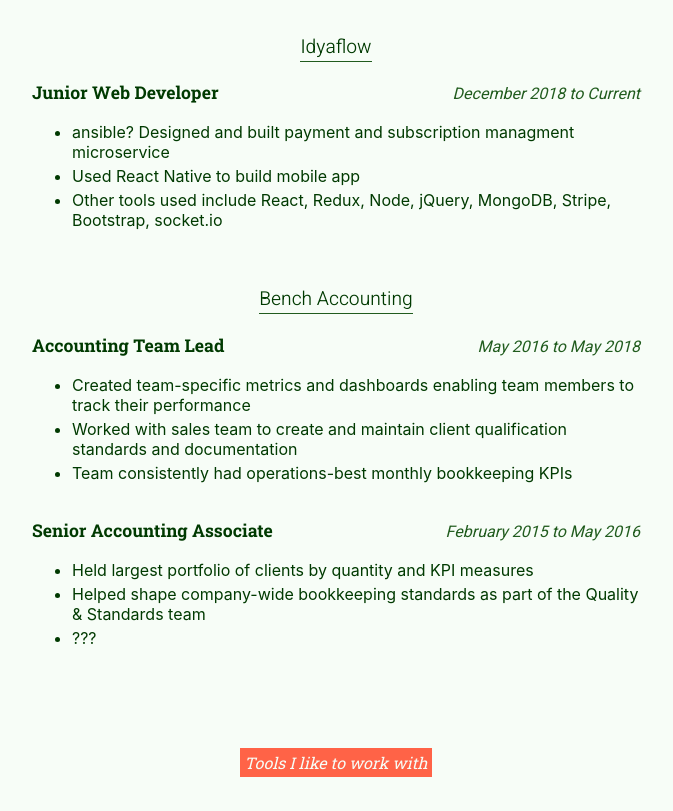
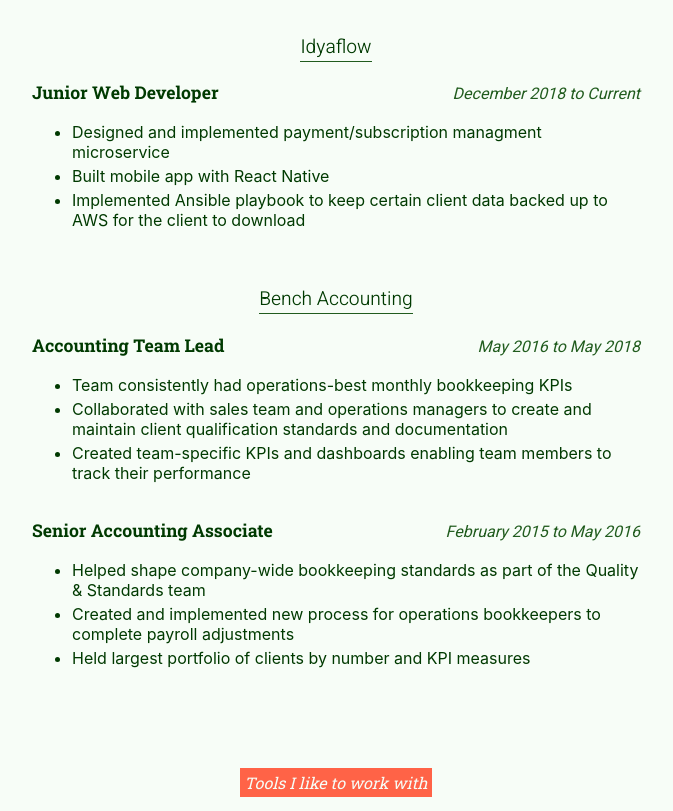
Before and after one commit to geoffmphillips/portfolio, a React (Create React App) app: page / in a window 1280 px wide. Shown: the part 510-1321 px from the top of the page, without its empty margins (304-977 px from the left). Built offline with nearby package versions, Linux system fonts and the light colour scheme.

Commit message:
Update employment text

```diff
--- a/src/components/Employment.tsx
+++ b/src/components/Employment.tsx
@@ -19,9 +19,9 @@
 				title: 'Junior Web Developer',
 				time: 'December 2018 to Current',
 				notes: [
-					'ansible? Designed and built payment and subscription managment microservice',
-					'Used React Native to build mobile app',
-					'Other tools used include React, Redux, Node, jQuery, MongoDB, Stripe, Bootstrap, socket.io',
+					'Designed and implemented payment/subscription managment microservice',
+					'Built mobile app with React Native',
+					'Implemented Ansible playbook to keep certain client data backed up to AWS for the client to download',
 				]
 			}
 		]
@@ -33,18 +33,18 @@
 				title: "Accounting Team Lead",
 				time: "May 2016 to May 2018",
 				notes: [
-					'Created team-specific metrics and dashboards enabling team members to track their performance',
-					'Worked with sales team to create and maintain client qualification standards and documentation',
 					'Team consistently had operations-best monthly bookkeeping KPIs',
+					'Collaborated with sales team and operations managers to create and maintain client qualification standards and documentation',
+					'Created team-specific KPIs and dashboards enabling team members to track their performance',
 				]
 			},
 			{
 				title: 'Senior Accounting Associate',
 				time: 'February 2015 to May 2016',
 				notes: [
-					'Held largest portfolio of clients by quantity and KPI measures',
 					'Helped shape company-wide bookkeeping standards as part of the Quality & Standards team',
-					'???',
+					'Created and implemented new process for operations bookkeepers to complete payroll adjustments',
+					'Held largest portfolio of clients by number and KPI measures',
 				]
 			}
 		]
```
